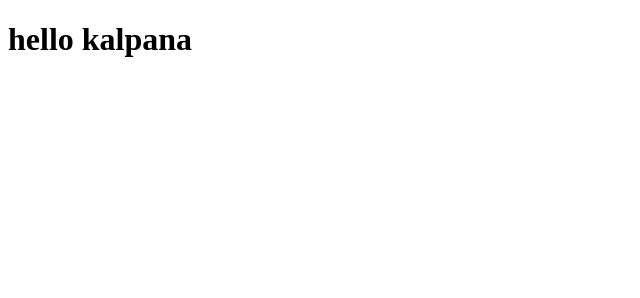
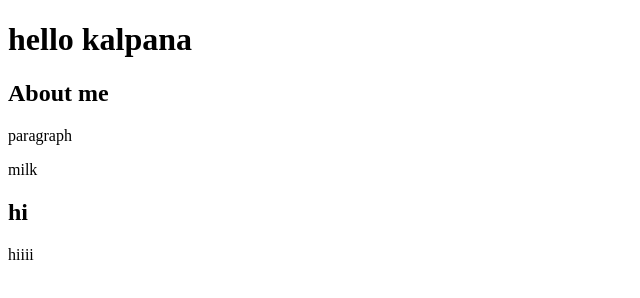
Before and after one commit to WFT-Interns/git-practice, a plain HTML site: page kalpna.html in a window 1280 px wide. Shown: the whole page, without its empty margins (0-640 px from the left). Drawn offline with Linux system fonts and the light colour scheme.

Commit message:
feat added second heading and pragraph and main head

```diff
--- a/kalpna.html
+++ b/kalpna.html
@@ -8,5 +8,10 @@
 </head>
 <body>
     <h1>hello kalpana</h1>
+    <h2>About me</h2>
+    <p>paragraph </p>
+    <p>milk</p>
+    <h2>hi</h2>
+    <p>hiiii</p>
 </body>
 </html>
```
